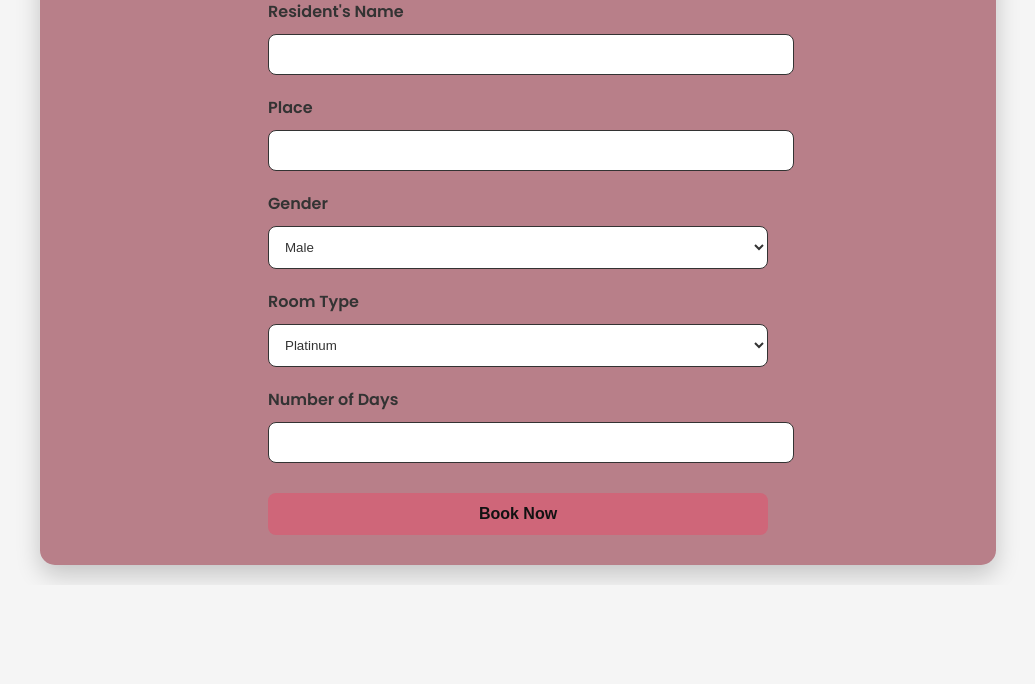
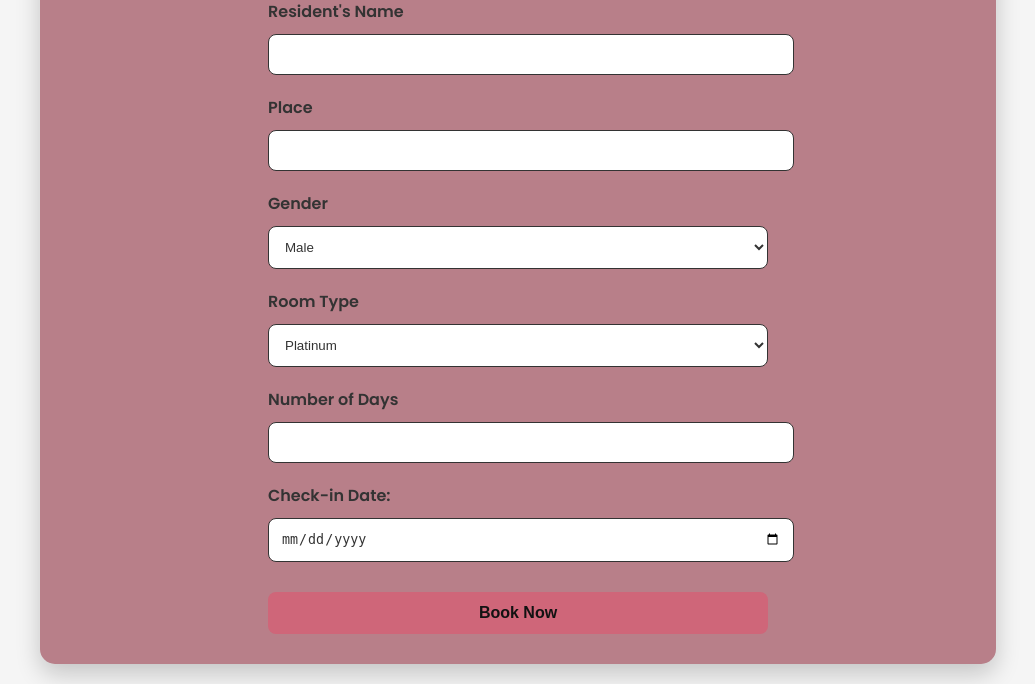
Before and after one commit to najmeeeee/expert-octo-doodle, a PHP site: page /crest/booking.php in a window 1280 px wide. Shown: the part 1228-1912 px from the top of the page, without its empty margins (122-1157 px from the left). Before the commit the page ends 1811 px from the top, so only its background shows below. Run offline with PHP 8.4, Linux system fonts and the light colour scheme.

Commit message:
Update booking.php

```diff
--- a/booking.php
+++ b/booking.php
@@ -18,6 +18,7 @@ if ($_SERVER["REQUEST_METHOD"] == "POST") {
     $_SESSION['days'] = $days;
     $_SESSION['place'] = $_POST['place'];
     $_SESSION['gender'] = $_POST['gender'];
+    $_SESSION['checkin']=$_POST['checkin'];
 
     header("location: payment.php");
     exit();
@@ -319,7 +320,9 @@ if ($_SERVER["REQUEST_METHOD"] == "POST") {
                     <label for="days">Number of Days</label>
                     <input type="number" id="days" name="days" required>
                     <div id="daysError" class="error">Number of days should be a positive number.</div>
-
+                     <label for="checkin">Check-in Date:</label>
+        <input type="date" id="checkin" name="checkin">
+        <div id="checkinError" class="error"></div>
                     <button type="submit">Book Now</button>
                 </form>
             </div>
@@ -366,6 +369,22 @@ if ($_SERVER["REQUEST_METHOD"] == "POST") {
                 daysError.classList.remove("show");
             }
         }
+        document.getElementById("checkin").addEventListener("input", function () {
+    var checkinDate = new Date(this.value),
+        today = new Date(),
+        futureLimit = new Date(today.setDate(today.getDate() + 30)),
+        errorMsg = "";
+
+    if (checkinDate < new Date()) {
+        errorMsg = "Check-in date cannot be in the past.";
+    } else if (checkinDate > futureLimit) {
+        errorMsg = "Check-in date cannot be more than 30 days in the future.";
+    }
+
+    document.getElementById("checkinError").textContent = errorMsg;
+    document.getElementById("checkinError").classList.toggle("show", errorMsg !== "");
+});
+
 
         document.getElementById("residentName").addEventListener("input", function() {
             validateName("residentName", "nameError");
```
